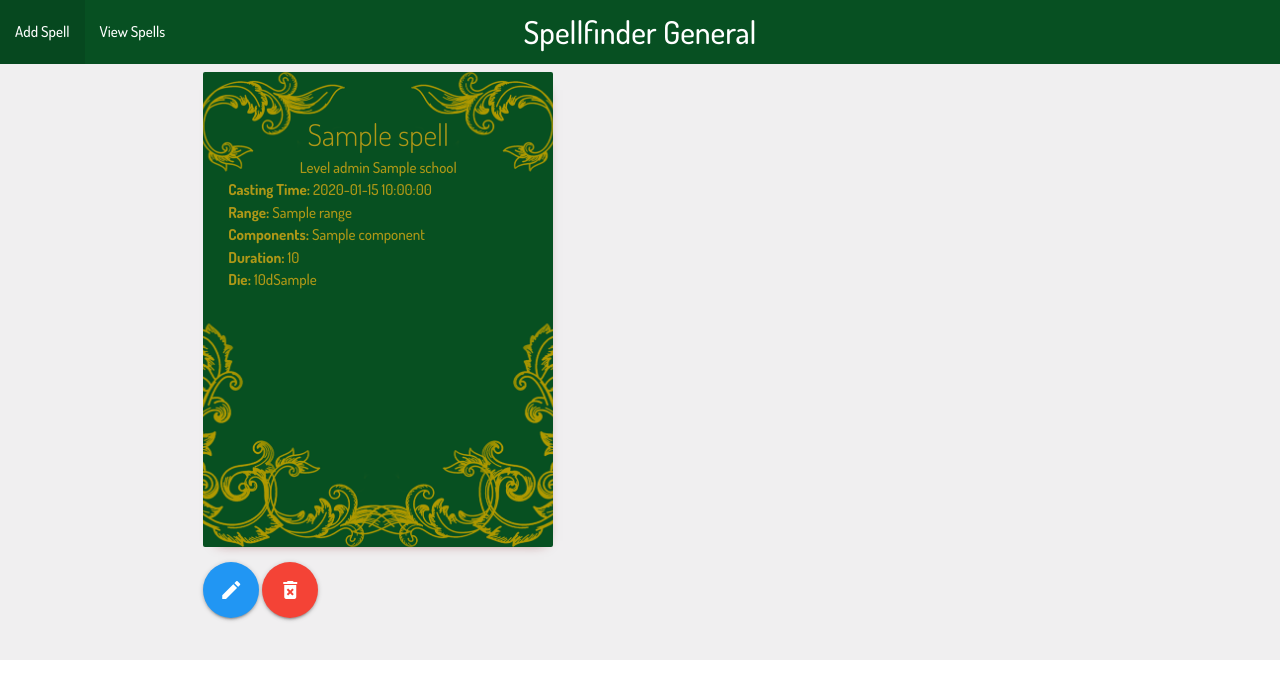
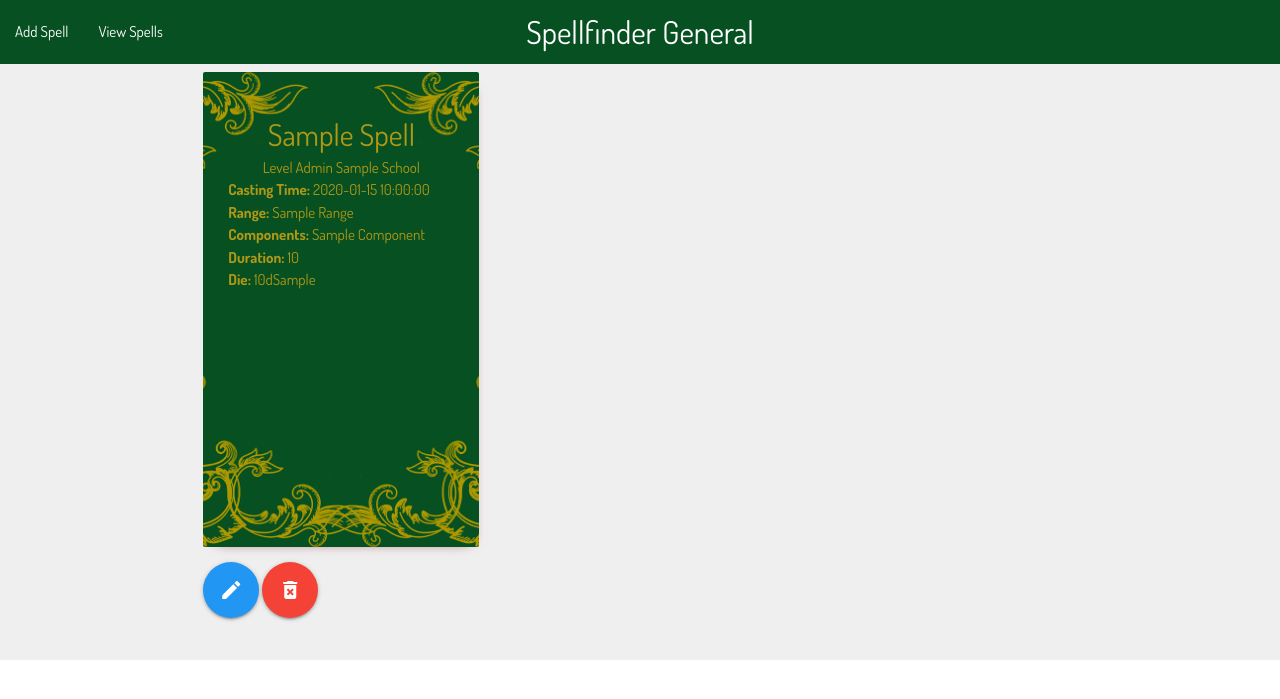
Before and after one commit to JackSnowdon/spellbook, a Flask app: page /browse_spells in a window 1280 px wide. Shown: the top 699 px of the page. Run offline with Flask 2, Linux system fonts and the light colour scheme; a database or web service that is not in the repository returns one stand-in record (values such as "Sample title"); some libraries are stand-ins or nearby versions.

Commit message:
refactored view spells and added basic mobile side nav

```diff
--- a/app.py
+++ b/app.py
@@ -30,7 +30,8 @@ def index ():
 
 @app.route('/browse_spells')
 def browse_spells():
-    return render_template("view_spells.html", spells=mongo.db.spells.find())
+    return render_template("view_spells.html", spells=mongo.db.spells.find(),
+    components=mongo.db.components.find())
 
 # Create
 
--- a/static/css/style.css
+++ b/static/css/style.css
@@ -1,4 +1,4 @@
-@import url('https://fonts.googleapis.com/css?family=Dosis:300,500,700');
+@import url('https://fonts.googleapis.com/css?family=Dosis:300,400, 500,700');
 
 /* navbar */
 
@@ -20,12 +20,12 @@
     text-align: center;
 }
 
-.body-text{
+.body-text {
     font-family: 'Dosis', sans-serif;
     color: #af9817
 }
 
-.input-text{
+.input-text {
     font-family: 'Dosis', sans-serif;
     color: #730101
 }
@@ -45,7 +45,7 @@
 
 /* headers */
 
-.page-header{
+.page-header {
     padding: 1em 0;
     margin-top: 0;
 }
@@ -64,24 +64,27 @@
 /* index */
 
 .landing-image {
-  width: 100%;
-  max-width: 700px;
-  height: auto;
+    width: 100%;
+    max-width: 700px;
+    height: auto;
 }
 
 /* view spells */
 
+
 .spell-box {
     width: 350px;
     min-height: 475px;
+    max-width: 100%;
     background: url(../img/spellcard_bg.png);
     background-position: center;
     background-repeat: no-repeat;
     background-size: cover;
     padding: 10px 25px;
-    -webkit-box-shadow: 3px 6px 13px -12px rgba(115,16,16,1);
-    -moz-box-shadow: 3px 6px 13px -12px rgba(115,16,16,1);
-    box-shadow: 3px 6px 13px -12px rgba(115,16,16,1);
+    -webkit-box-shadow: 3px 6px 13px -12px rgba(115, 16, 16, 1);
+    -moz-box-shadow: 3px 6px 13px -12px rgba(115, 16, 16, 1);
+    box-shadow: 3px 6px 13px -12px rgba(115, 16, 16, 1);
+    text-transform: capitalize;
 }
 
 .top-spell-box {
@@ -91,11 +94,9 @@
     padding-right: 20px;
 }
 
-.middle-spell-box {
-
-}
+.middle-spell-box {}
 
 .spell-name {
     font-size: 30px;
-    font-weight: 300;
+    font-weight: 400;
 }
--- a/templates/base.html
+++ b/templates/base.html
@@ -13,16 +13,21 @@
 
 <body>
     <header>
-        <nav>
+        <nav class="hide-on-med-and-down">
             <div class="nav-wrapper body-text nav-color">
                 <a href="{{url_for('index')}}" class="brand-logo center">Spellfinder General</a>
-                <ul id="nav-mobile" class="left hide-on-med-and-down">
+                <ul id="nav-mobile" class="left">
                     <li><a href="{{url_for('add_spell')}}">Add Spell</a></li>
                     <li><a href="{{url_for('browse_spells')}}">View Spells</a></li>
-                    <!--- <li><a href="collapsible.html">JavaScript</a></li> --->
                 </ul>
             </div>
         </nav>
+        <div class="nav-wrapper body-text nav-color show-on-small-and-down">
+            <ul id="slide-out" class="sidenav">
+                <li><a class="waves-effect" href="{{url_for('add_spell')}}">Add Spell</a></li>
+                <li><a class="waves-effect" href="{{url_for('browse_spells')}}">View Spells</a></li>
+            </ul>
+        </div>
     </header>
     <div class="bg-color body-text">
         <div class="container">
@@ -36,7 +41,8 @@
     <script src="https://cdnjs.cloudflare.com/ajax/libs/materialize/1.0.0/js/materialize.min.js"></script>
     <script type="text/javascript">
         $(document).ready(function() {
-            $('select').material_select();
+            $('select').formSelect();
+            $('.sidenav').sidenav();
         });
     </script>
 </body>
--- a/templates/index.html
+++ b/templates/index.html
@@ -20,7 +20,7 @@
 <br>
 <div class="row">
     <div class="col s12 m8">
-        <p class="spell-name center-text">Lorem ipsum dolor sit amet, consectetur adipisicing elit. Accusamus totam distinctio quidem consectetur expedita, blanditiis quasi eos doloribus libero eaque. Similique dolore velit, doloremque harum!</p>
+        <p class="spell-name center-text">Lorem ipsum dolor sit amet, consectetur adipisicing elit. Ipsa neque, sed. Explicabo laboriosam numquam minus possimus porro tempora non, aliquam inventore maxime veniam necessitatibus. Aut!</p>
     </div>
     <div class="col s12 m4">
         <img src="/static/img/angel.png" class="landing-image">
--- a/templates/view_spells.html
+++ b/templates/view_spells.html
@@ -2,7 +2,7 @@
 
 <div class="row">
     {% for spell in spells %}
-    <div class="col s12 m4">
+    <div class="col s12 l6 xl4">
         <div class="card-panel spell-box hoverable">
 
             <div class="top-spell-box">
@@ -26,9 +26,15 @@
                 <div>
                     <span class="bold-text">Duration:</span> {{spell.duration}}
                 </div>
+                {% if spell.die_value == "0" %}
+                <div>
+                    <span class="bold-text">Die:</span> N/A
+                </div>
+                {% else %}
                 <div>
                     <span class="bold-text">Die:</span> {{spell.die_amount}}d{{spell.die_value}}
                 </div>
+                {% endif %}
             </div>
         </div>
         <div class="">
```
